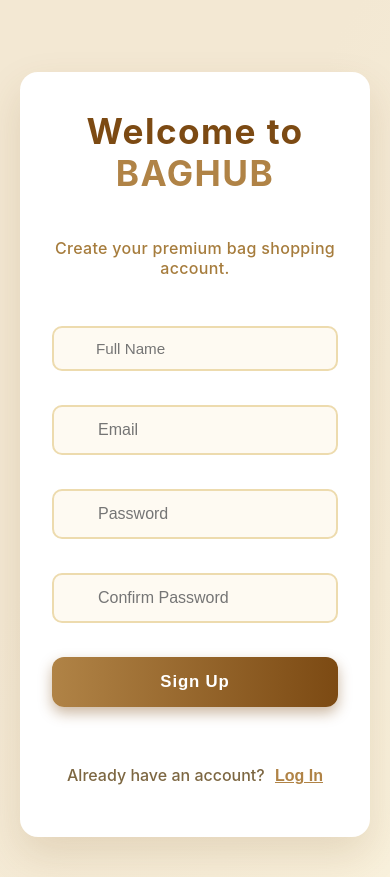
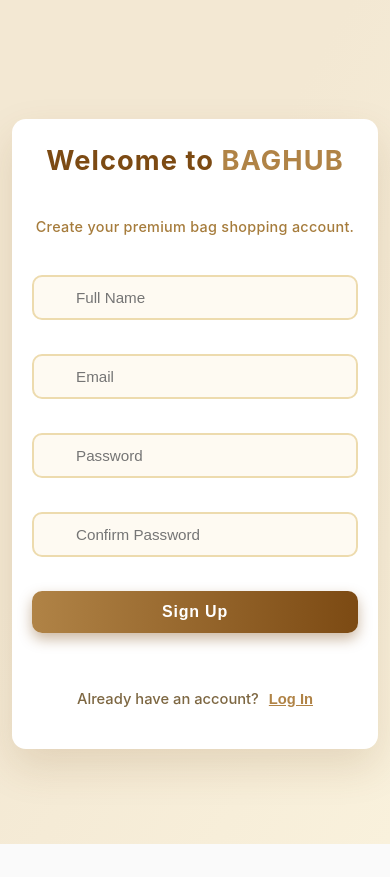
Before and after one commit to Mohammed-Hussain192/Baghub, a React (Vite) app in the folder front-end/: page /register in a window 390 px wide. After the commit the page ends 844 px from the top, so only its background shows below. Built offline with nearby package versions, Linux system fonts and the light colour scheme.

Commit message:
Update register.css

```diff
--- a/front-end/src/styles/register.css
+++ b/front-end/src/styles/register.css
@@ -2,15 +2,14 @@
 * {
   box-sizing: border-box;
 }
-
 body {
   margin: 0;
   background: linear-gradient(135deg, #f9f6f2 0%, #f1dca7 100%);
   font-family: 'Poppins', 'Segoe UI', Tahoma, Geneva, Verdana, sans-serif;
   color: #4a412a;
 }
+
 /* Registration Form Extensions */
-
 .register-back-login {
   margin-top: 22px;
   text-align: center;
@@ -18,11 +17,9 @@
   color: #7d6742;
   user-select: none;
 }
-
 .register-back-login p {
   font-size: 1rem;
 }
-
 .btn-link-login {
   background: none;
   border: none;
@@ -36,13 +33,13 @@
   user-select: none;
   transition: color 0.25s;
 }
-
 .btn-link-login:hover,
 .btn-link-login:focus {
   color: #7c4a13;
   outline: none;
 }
 
+/* Outer Layout */
 .baghub-login-outer {
   display: flex;
   min-height: 100vh;
@@ -53,6 +50,7 @@
   background: linear-gradient(120deg, #f3e8d3 40%, #f9f1dc 100%);
 }
 
+/* Form Container */
 .baghub-login-container {
   background-color: #fff;
   padding: 48px 44px 44px;
@@ -74,11 +72,9 @@
   letter-spacing: 0.04em;
   margin-bottom: 8px;
 }
-
 .baghub-title span {
   color: #b08346;
 }
-
 .baghub-subtitle {
   text-align: center;
   font-size: 1rem;
@@ -89,17 +85,14 @@
 }
 
 /* Form */
-
 form {
   display: flex;
   flex-direction: column;
   gap: 18px;
 }
-
 .input-with-icon {
   position: relative;
 }
-
 .input-icon {
   position: absolute;
   left: 14px;
@@ -110,7 +103,6 @@
   pointer-events: none;
   user-select: none;
 }
-
 input[type="email"],
 input[type="password"] {
   width: 100%;
@@ -124,14 +116,12 @@
   outline: none;
   color: #4a412a;
 }
-
 input[type="email"]:focus,
 input[type="password"]:focus {
   border-color: #b08346;
   box-shadow: 0 0 10px 0 rgb(176 130 70 / 0.4);
   background: #fefcf5;
 }
-
 .error-msg {
   color: #c22b2b;
   font-size: 0.91rem;
@@ -141,7 +131,6 @@
 }
 
 /* Submit Button */
-
 .btn-submit {
   background: linear-gradient(90deg, #b08346, #7c4a13);
   border: none;
@@ -155,21 +144,17 @@
   box-shadow: 0 6px 14px rgb(124 74 19 / 0.4);
   transition: background 0.3s ease, box-shadow 0.3s ease;
 }
-
 .btn-submit:hover,
 .btn-submit:focus {
   background: linear-gradient(90deg, #a07632, #634217);
   box-shadow: 0 8px 20px rgb(124 74 19 / 0.6);
-  outline: none;
 }
-
 .btn-submit:active {
   transform: scale(0.98);
   transition: transform 0.1s ease;
 }
 
-/* Hero Image Section */
-
+/* Hero Image */
 .baghub-hero-img {
   flex-shrink: 0;
   border-radius: 24px;
@@ -178,7 +163,6 @@
   box-shadow: 0 20px 48px rgb(124 74 19 / 0.14);
   animation: popIn 1.3s ease forwards;
 }
-
 .baghub-hero-img img {
   display: block;
   width: 100%;
@@ -201,29 +185,15 @@
 
 /* Animations */
 @keyframes fadeInUp {
-  from {
-    opacity: 0;
-    transform: translateY(45px);
-  }
-  to {
-    opacity: 1;
-    transform: translateY(0);
-  }
+  from { opacity: 0; transform: translateY(45px); }
+  to { opacity: 1; transform: translateY(0); }
+}
+@keyframes popIn {
+  from { opacity: 0; transform: scale(0.95); }
+  to { opacity: 1; transform: scale(1); }
 }
 
-@keyframes popIn {
-  from {
-    opacity: 0;
-    transform: scale(0.95);
-  }
-  to {
-    opacity: 1;
-    transform: scale(1);
-  }
-}
-
-/* Responsive */
-
+/* Tablet */
 @media (max-width: 900px) {
   .baghub-login-outer {
     flex-direction: column;
@@ -240,3 +210,44 @@
     padding: 38px 32px 36px;
   }
 }
+
+/* Mobile */
+@media (max-width: 480px) {
+  .baghub-login-outer {
+    padding: 20px 12px;
+    gap: 24px;
+  }
+  .baghub-login-container {
+    padding: 26px 20px;
+    border-radius: 14px;
+  }
+  .baghub-title {
+    font-size: 1.7rem;
+    margin-bottom: 6px;
+  }
+  .baghub-subtitle {
+    font-size: 0.9rem;
+    margin-bottom: 20px;
+  }
+  input[type="email"],
+  input[type="password"] {
+    padding: 12px 12px 12px 42px;
+    font-size: 0.95rem;
+  }
+  .btn-submit {
+    padding: 12px 0;
+    font-size: 1rem;
+    border-radius: 10px;
+  }
+  .register-back-login p {
+    font-size: 0.92rem;
+  }
+  .btn-link-login {
+    font-size: 0.92rem;
+  }
+  .baghub-hero-img {
+    width: 100%;
+    max-width: 280px;
+    border-radius: 16px;
+  }
+}
```
